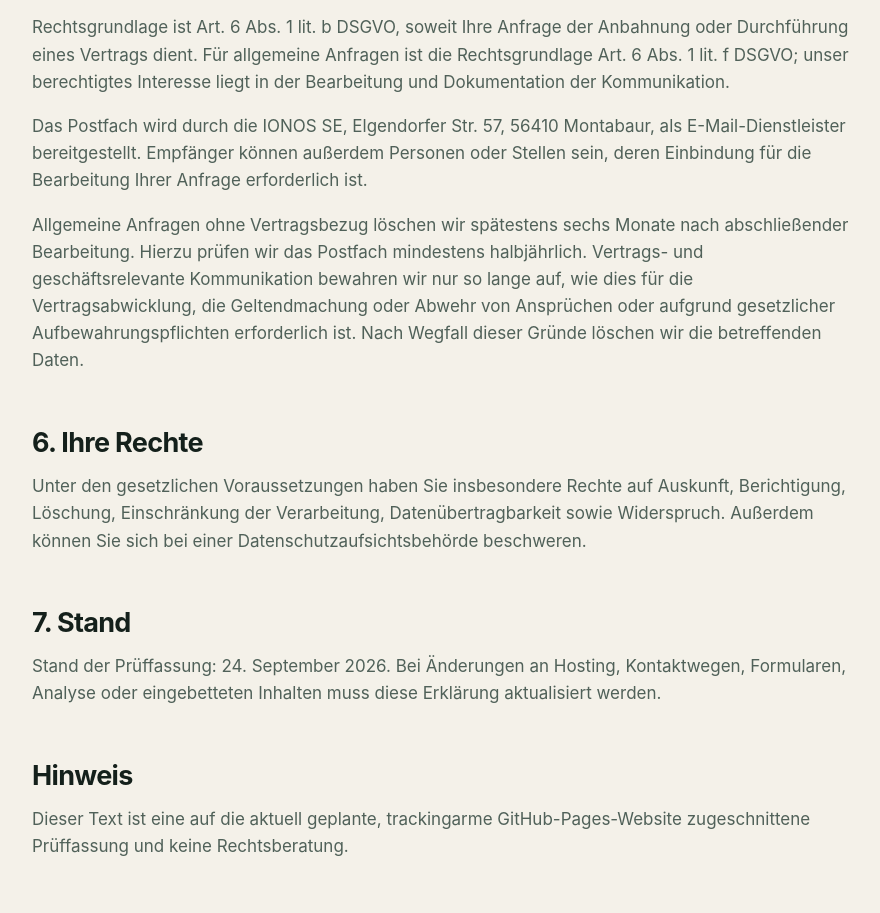
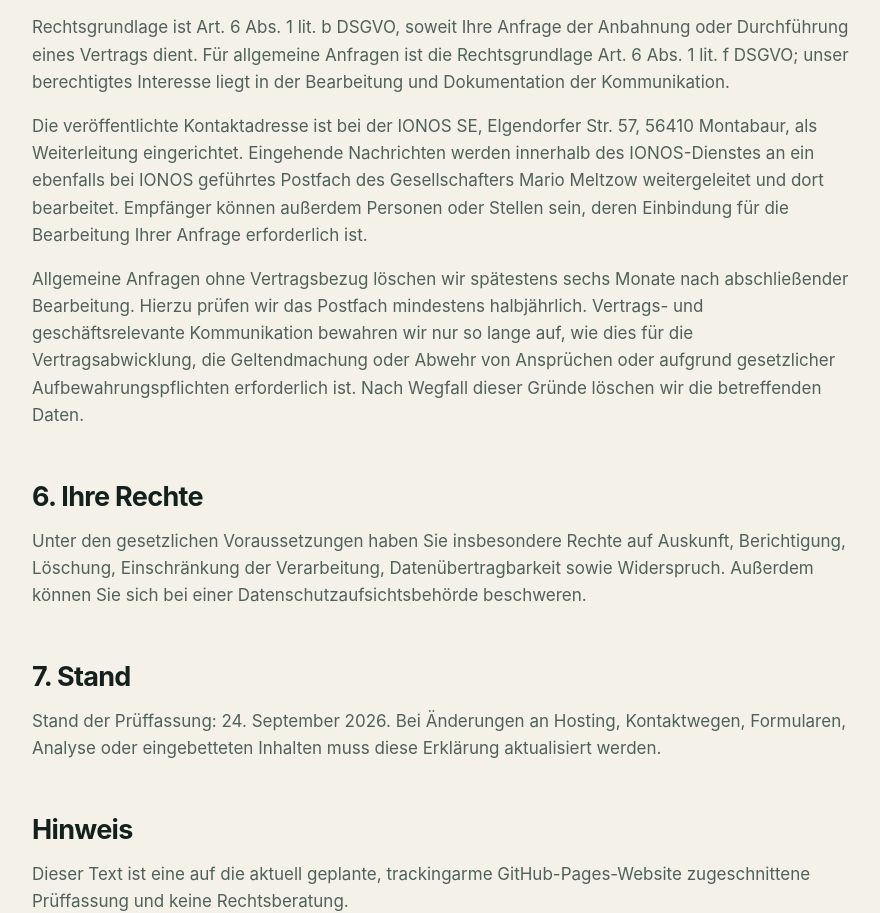
Before and after one commit to sovinityAI/website, a plain HTML site: page datenschutz/index.html in a window 1280 px wide. Shown: the part 1734-2647 px from the top of the page, without its empty margins (198-1078 px from the left). Drawn offline with Linux system fonts and the light colour scheme.

Commit message:
Document IONOS mail forwarding

```diff
--- a/datenschutz/index.html
+++ b/datenschutz/index.html
@@ -35,7 +35,7 @@
       <h2>5. Kontaktaufnahme per E-Mail</h2>
       <p>Diese Website enthält kein Kontaktformular. Wenn Sie uns per E-Mail kontaktieren, verarbeiten wir insbesondere Ihre E-Mail-Adresse, den Inhalt Ihrer Nachricht sowie technisch anfallende Metadaten, um Ihre Anfrage zu bearbeiten.</p>
       <p>Rechtsgrundlage ist Art. 6 Abs. 1 lit. b DSGVO, soweit Ihre Anfrage der Anbahnung oder Durchführung eines Vertrags dient. Für allgemeine Anfragen ist die Rechtsgrundlage Art. 6 Abs. 1 lit. f DSGVO; unser berechtigtes Interesse liegt in der Bearbeitung und Dokumentation der Kommunikation.</p>
-      <p>Das Postfach wird durch die IONOS SE, Elgendorfer Str. 57, 56410 Montabaur, als E-Mail-Dienstleister bereitgestellt. Empfänger können außerdem Personen oder Stellen sein, deren Einbindung für die Bearbeitung Ihrer Anfrage erforderlich ist.</p>
+      <p>Die veröffentlichte Kontaktadresse ist bei der IONOS SE, Elgendorfer Str. 57, 56410 Montabaur, als Weiterleitung eingerichtet. Eingehende Nachrichten werden innerhalb des IONOS-Dienstes an ein ebenfalls bei IONOS geführtes Postfach des Gesellschafters Mario Meltzow weitergeleitet und dort bearbeitet. Empfänger können außerdem Personen oder Stellen sein, deren Einbindung für die Bearbeitung Ihrer Anfrage erforderlich ist.</p>
       <p>Allgemeine Anfragen ohne Vertragsbezug löschen wir spätestens sechs Monate nach abschließender Bearbeitung. Hierzu prüfen wir das Postfach mindestens halbjährlich. Vertrags- und geschäftsrelevante Kommunikation bewahren wir nur so lange auf, wie dies für die Vertragsabwicklung, die Geltendmachung oder Abwehr von Ansprüchen oder aufgrund gesetzlicher Aufbewahrungspflichten erforderlich ist. Nach Wegfall dieser Gründe löschen wir die betreffenden Daten.</p>
 
       <h2>6. Ihre Rechte</h2>
```
Also changed, not shown: en/privacy/index.html (+1 -1 lines).
